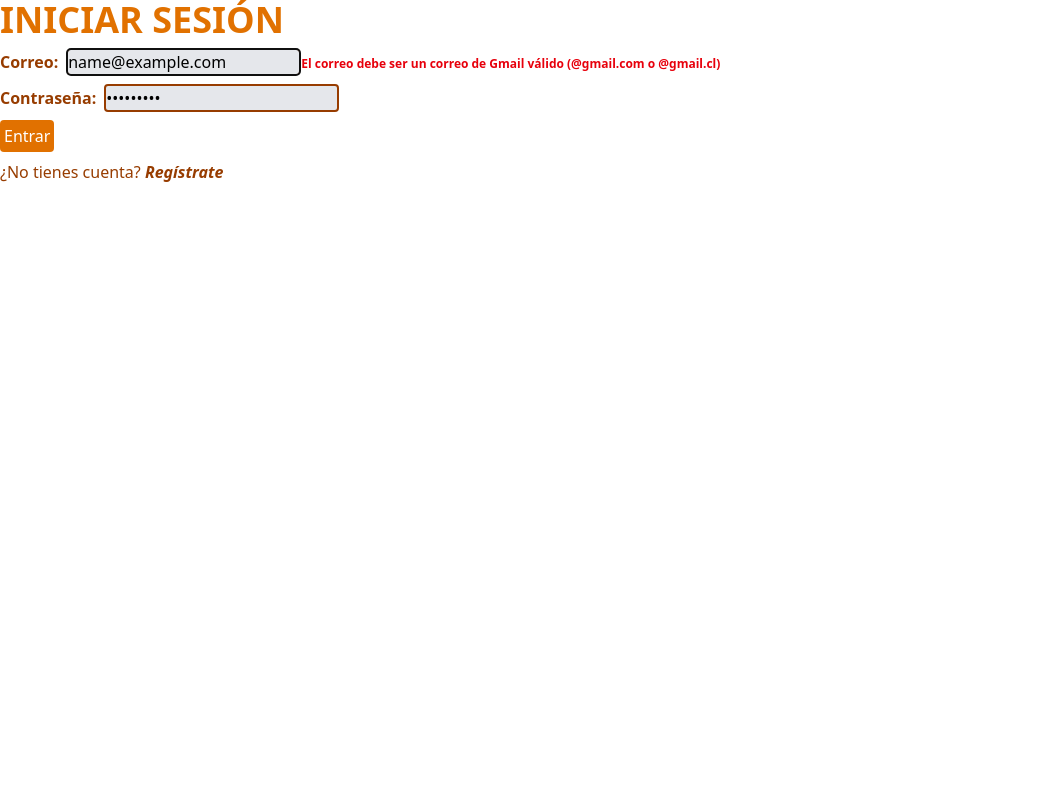
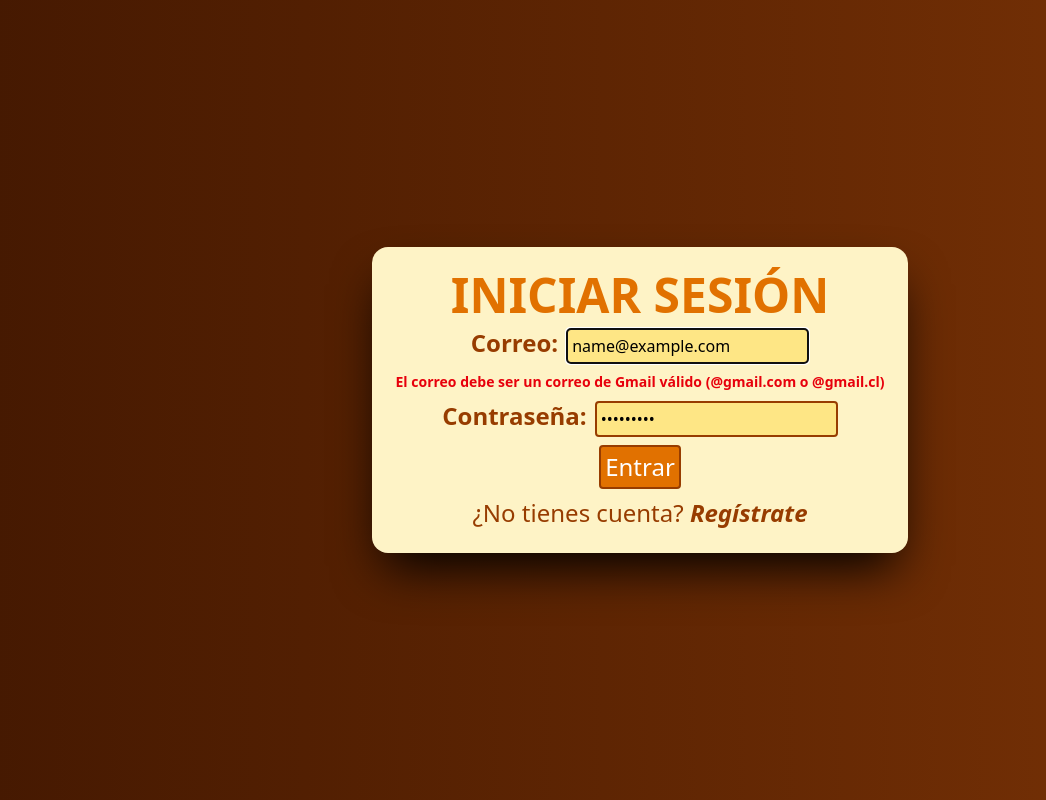
Before and after one commit to rogandven/U2yyT2GDn75vmSQ, a React (Vite) app in the folder frontend/: page /login in a window 1280 px wide. Both pictures are taken after typing "name@example.com", "Sample123" into the empty fields and a click on the button "Entrar". Shown: the whole page, without its empty margins (0-1046 px from the left). Built offline with nearby package versions, Linux system fonts and the light colour scheme.

Commit message:
Implemented Login Frontend

```diff
--- a/frontend/src/components/LoginRegisterForm.jsx
+++ b/frontend/src/components/LoginRegisterForm.jsx
@@ -1,5 +1,5 @@
 import { useForm } from "react-hook-form";
-import { titleStyles, labelStyles, buttonStyles, textboxStyles, mainTextStyles, linkStyles, errorStyles} from "../styles/TailwindStyles.jsx";
+import { formContainerStyles, titleStyles, labelStyles, buttonStyles, textboxStyles, mainTextStyles, linkStyles, errorStyles} from "../styles/TailwindStyles.jsx";
 
 // import "@styles/LoginRegisterForm.css";
 
@@ -32,7 +32,7 @@ const LoginRegisterForm = ({ mode = "login", onSubmit, loginError}) => {
   };
 
   return (
-    <div className="login-register-form">
+    <div className={"login-register-form" + formContainerStyles}>
       <h2 className={"form-title " + titleStyles}>
         {mode === "login" ? "Iniciar sesión" : "Registrarse"}
       </h2>
@@ -71,9 +71,9 @@ const LoginRegisterForm = ({ mode = "login", onSubmit, loginError}) => {
               })}
             />
             {/* errors.username && (
-              <span className="form-error-container">
+              <p className="form-error-container">
                 {errors.username.message}
-              </span>
+              </p>
             ) */}
           </div>
         )}
@@ -100,7 +100,7 @@ const LoginRegisterForm = ({ mode = "login", onSubmit, loginError}) => {
             })}
           />
           {errors.email && (
-            <span className={"form-error-container" + errorStyles}>{errors.email.message}</span>
+            <p className={"form-error-container" + errorStyles}>{errors.email.message}</p>
           )}
         </div>
 
@@ -119,7 +119,7 @@ const LoginRegisterForm = ({ mode = "login", onSubmit, loginError}) => {
               })}
             />
             {exists(errors.rut) && (
-              <span className="form-error-container">{errors.rut.message}</span>
+              <p className="form-error-container">{errors.rut.message}</p>
             )}
           </div>
         )}
@@ -142,9 +142,9 @@ const LoginRegisterForm = ({ mode = "login", onSubmit, loginError}) => {
             })}
           />
           {exists(errors.password) && (
-            <span className={"form-error-container" + errorStyles}>
+            <p className={"form-error-container" + errorStyles}>
               {errors.password.message}
-            </span>
+            </p>
           )}
         </div>
 
--- a/frontend/src/pages/Login.jsx
+++ b/frontend/src/pages/Login.jsx
@@ -2,9 +2,10 @@ import { useNavigate } from "react-router-dom";
 import { useState } from "react";
 import LoginRegisterForm from "@components/LoginRegisterForm";
 import { loginService } from "@services/auth.service.js";
+import { backgroundStyles } from "../styles/TailwindStyles.jsx";
 // import luckyCat from "@assets/LuckyCat.png";
 // import "@styles/loginRegister.css";
-// import { LoginRegisterContainerStyles } from "../styles/TailwindStyles.jsx";
+// import { LoginRegisterformformContainerStyles } from "../styles/TailwindStyles.jsx";
 
 const Login = () => {
   const navigate = useNavigate();
@@ -25,7 +26,7 @@ const Login = () => {
   };
 
   return (
-    <main className="page-root">
+    <main className={"page-root" + backgroundStyles}>
       <div className="lucky-cat-container">
         {/* <img src={luckyCat} alt="Lucky Cat" className="lucky-cat" /> */}
       </div>
--- a/frontend/src/pages/Register.jsx
+++ b/frontend/src/pages/Register.jsx
@@ -1,6 +1,8 @@
 import { useNavigate } from "react-router-dom"
 import LoginRegisterForm from "@components/LoginRegisterForm"
 import { registerService } from '@services/auth.service.js'
+import { backgroundStyles } from "../styles/TailwindStyles.jsx";
+
 // import '@styles/loginRegister.css'
 // import luckyCat from "@assets/LuckyCat.png"
 
@@ -20,7 +22,7 @@ const Register = () => {
         }
     }
     return (
-        <main className="page-root">
+        <main className={"page-root" + backgroundStyles}>
       <div className="lucky-cat-container">
         {/* <img src={luckyCat} alt="Lucky Cat" className="lucky-cat" /> */}
       </div>
--- a/frontend/src/styles/TailwindStyles.jsx
+++ b/frontend/src/styles/TailwindStyles.jsx
@@ -1,11 +1,13 @@
 export const baseStyles = ` mb-2 `;
-export const titleStyles = ` text-4xl font-bold uppercase text-amber-600` + baseStyles;
-export const mainTextStyles = ` text-amber-800 `;
-export const buttonStyles = ` p-1 fill-amber-600 bg-amber-600 rounded text-white ` + baseStyles;
+export const titleStyles = ` text-5xl font-bold uppercase text-amber-600` + baseStyles;
+export const mainTextStyles = ` text-amber-800 text-2xl `;
+export const buttonStyles = mainTextStyles + ` p-1 fill-amber-600 bg-amber-600 rounded text-white border-amber-800 + border-2` + baseStyles;
 export const labelStyles = ` mr-2 font-bold ` + baseStyles + mainTextStyles;
-export const textboxStyles = ` rounded border-amber-800 bg-gray-200 border-2 ` + baseStyles;
+export const textboxStyles = ` rounded border-amber-800 border-2 bg-amber-200 p-1` + baseStyles;
 export const linkStyles = " font-bold italic " + mainTextStyles + baseStyles;
-export const errorStyles = " text-red-600 font-bold text-xs" + baseStyles;
+export const errorStyles = " text-red-600 font-bold text-sm" + baseStyles;
+export const formContainerStyles = " items-center text-center align-middle bg-amber-100 size-fit m-3 p-6 rounded-2xl shadow-2xl shadow-black h-3/4 self-center";
+export const backgroundStyles = " bg-linear-to-r from-amber-950 to-amber-900 items-center align-middle place-content-center min-h-screen max-h-screen min-w-screen max-w-screen flex ";
 
 // export const LoginRegisterContainerStyles = `text-center`;
 export default baseStyles;
```
